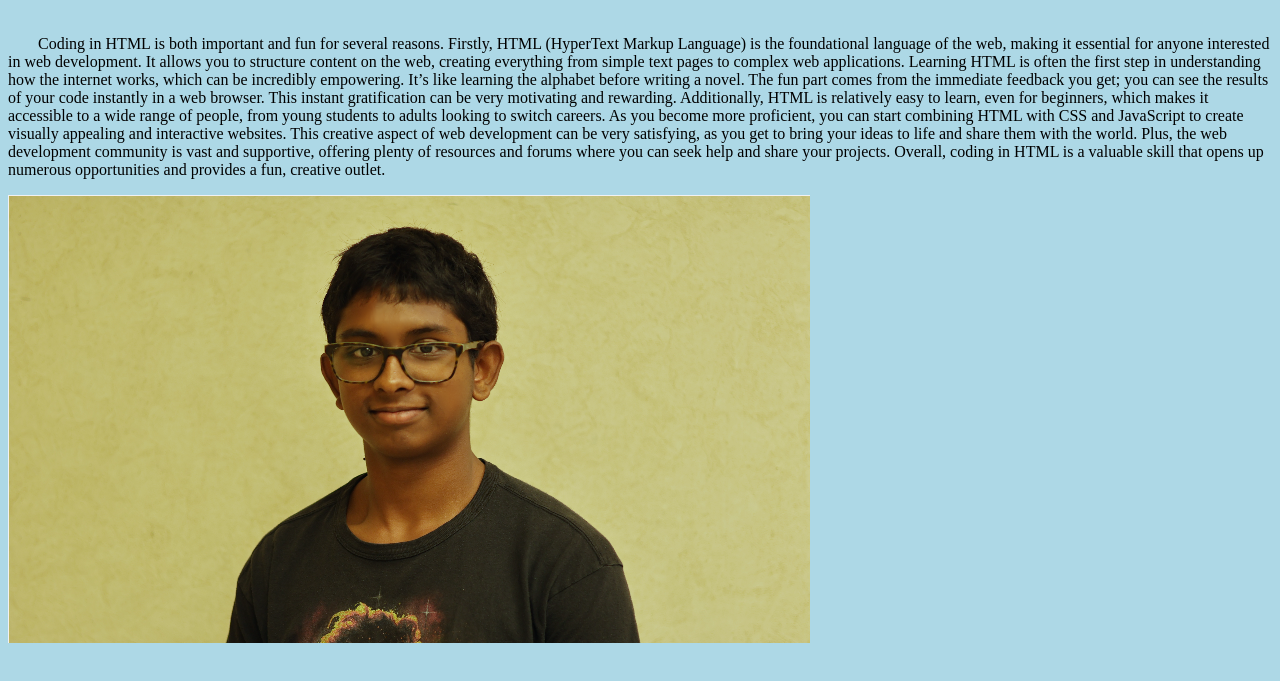
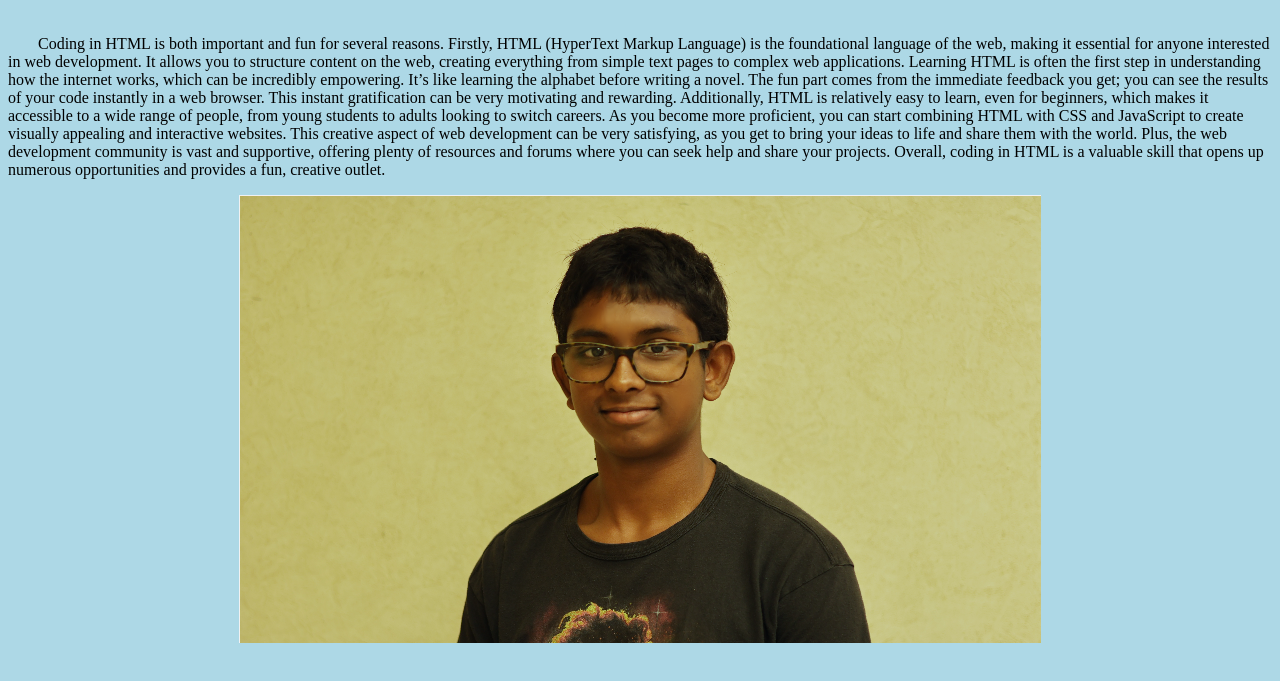
Before and after one commit to GitHub-Monkey15/MonkeySite, a plain HTML site: page index.html in a window 1280 px wide. Shown: the part 79-760 px from the top of the page. Drawn offline with Linux system fonts and the light colour scheme.

Commit message:
Update index.html

```diff
--- a/index.html
+++ b/index.html
@@ -12,6 +12,21 @@
     <h1 align = "center">Welcome to My Website</h1>
     <br/>
     <p style="text-indent: 30px;">Coding in HTML is both important and fun for several reasons. Firstly, HTML (HyperText Markup Language) is the foundational language of the web, making it essential for anyone interested in web development. It allows you to structure content on the web, creating everything from simple text pages to complex web applications. Learning HTML is often the first step in understanding how the internet works, which can be incredibly empowering. It’s like learning the alphabet before writing a novel. The fun part comes from the immediate feedback you get; you can see the results of your code instantly in a web browser. This instant gratification can be very motivating and rewarding. Additionally, HTML is relatively easy to learn, even for beginners, which makes it accessible to a wide range of people, from young students to adults looking to switch careers. As you become more proficient, you can start combining HTML with CSS and JavaScript to create visually appealing and interactive websites. This creative aspect of web development can be very satisfying, as you get to bring your ideas to life and share them with the world. Plus, the web development community is vast and supportive, offering plenty of resources and forums where you can seek help and share your projects. Overall, coding in HTML is a valuable skill that opens up numerous opportunities and provides a fun, creative outlet.</p>
-<img src = "AP1.png"align = "center"/>
 </body>
 </html>
+
+<!DOCTYPE html>
+<html>
+<head>
+    <style>
+        .center {
+            display: block;
+            margin-left: auto;
+            margin-right: auto;
+        }
+    </style>
+</head>
+<body>
+    <img src="AP1.png" alt="Centered Image" class="center">
+</body>
+</html>
```
